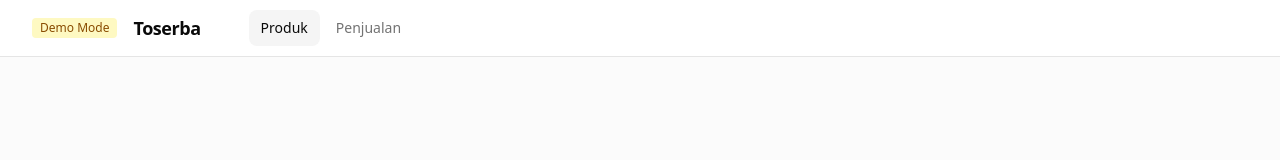
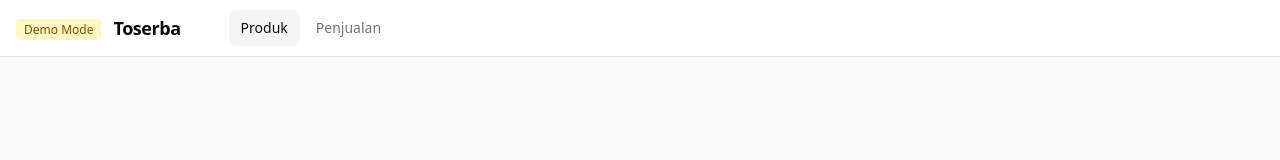
Before and after one commit to aqil2514/sistem-toserba, a Next.js app in the folder web/: page /demo/products in a window 1280 px wide. Shown: the top 160 px of the page. Built offline with nearby package versions, Linux system fonts and the light colour scheme; no server answers.

Commit message:
Demo Header

```diff
--- a/web/src/app/(demo)/demo/products/page.tsx
+++ b/web/src/app/(demo)/demo/products/page.tsx
@@ -2,7 +2,7 @@ import { DemoProductsContainer } from "@/features/products/containers/demo-produ
 import { Metadata } from "next";
 
 export const metadata:Metadata = {
-    title:"Demo Demo Produk"
+    title:"Produk"
 }
 
 export default function ProductDemo(){
--- a/web/src/components/layout/header/components/toserba-brand.tsx
+++ b/web/src/components/layout/header/components/toserba-brand.tsx
@@ -1,24 +1,45 @@
 import Link from "next/link";
+import { useToserbaHeader } from "../hooks/use-toserba-header";
 
 interface Props {
   isDemo: boolean;
 }
 
 export function ToserbaBrand({ isDemo }: Props) {
+  const { pathname } = useToserbaHeader();
+
+  const basePath = normalizePath(pathname);
+
   return (
-    <>
-      {isDemo && (
-        <span className="ml-4 rounded bg-yellow-100 px-2 py-0.5 text-xs text-yellow-800">
-          Demo Mode
-        </span>
+    <div className="flex items-center gap-3">
+      {/* MODE SWITCH */}
+      {isDemo ? (
+        <Link href={basePath || "/dashboard"}>
+          <span className="rounded bg-yellow-100 px-2 py-0.5 text-xs text-yellow-800 cursor-pointer">
+            Demo Mode
+          </span>
+        </Link>
+      ) : (
+        <Link href={`/demo${basePath || "/dashboard"}`}>
+          <span className="rounded bg-green-100 px-2 py-0.5 text-xs text-green-800 cursor-pointer">
+            Private Mode
+          </span>
+        </Link>
       )}
 
+      {/* BRAND */}
       <Link
         href={isDemo ? "/demo/dashboard" : "/dashboard"}
         className="text-lg font-semibold tracking-tight"
       >
-        Toserba{" "}
+        Toserba
       </Link>
-    </>
+    </div>
   );
 }
+
+function normalizePath(pathname: string) {
+  return pathname.startsWith("/demo")
+    ? pathname.replace("/demo", "")
+    : pathname;
+}
--- a/web/src/components/layout/header/components/toserba-navigation-mobile.tsx
+++ b/web/src/components/layout/header/components/toserba-navigation-mobile.tsx
@@ -1,14 +1,29 @@
 import { Avatar, AvatarFallback, AvatarImage } from "@/components/ui/avatar";
 import { Button } from "@/components/ui/button";
-import { Sheet, SheetContent, SheetTrigger } from "@/components/ui/sheet";
+import {
+  Sheet,
+  SheetContent,
+  SheetHeader,
+  SheetTitle,
+  SheetTrigger,
+} from "@/components/ui/sheet";
 import { SERVER_URL } from "@/constants/url";
 import { LogOut, Menu } from "lucide-react";
 import Link from "next/link";
 import { useToserbaHeader } from "../hooks/use-toserba-header";
 import { cn } from "@/lib/utils";
 
-export function ToserbaNavigationMobile(){
-    const {isDemo, isAuthenticated, user, displayName, initial, NAV_ITEMS, withPrefix, isActive} = useToserbaHeader()
+export function ToserbaNavigationMobile() {
+  const {
+    isDemo,
+    isAuthenticated,
+    user,
+    displayName,
+    initial,
+    NAV_ITEMS,
+    withPrefix,
+    isActive,
+  } = useToserbaHeader();
   return (
     <div className="md:hidden">
       <Sheet>
@@ -19,6 +34,9 @@ export function ToserbaNavigationMobile(){
         </SheetTrigger>
 
         <SheetContent side="right" className="w-64">
+          <SheetHeader>
+            <SheetTitle>Toserba</SheetTitle>
+          </SheetHeader>
           <div className="mt-6 flex flex-col gap-6">
             {/* User Info (Mobile) */}
             {!isDemo && isAuthenticated && (
@@ -69,5 +87,5 @@ export function ToserbaNavigationMobile(){
         </SheetContent>
       </Sheet>
     </div>
-    )
+  );
 }
```
Lines whose indentation alone changed are shown as unchanged.
